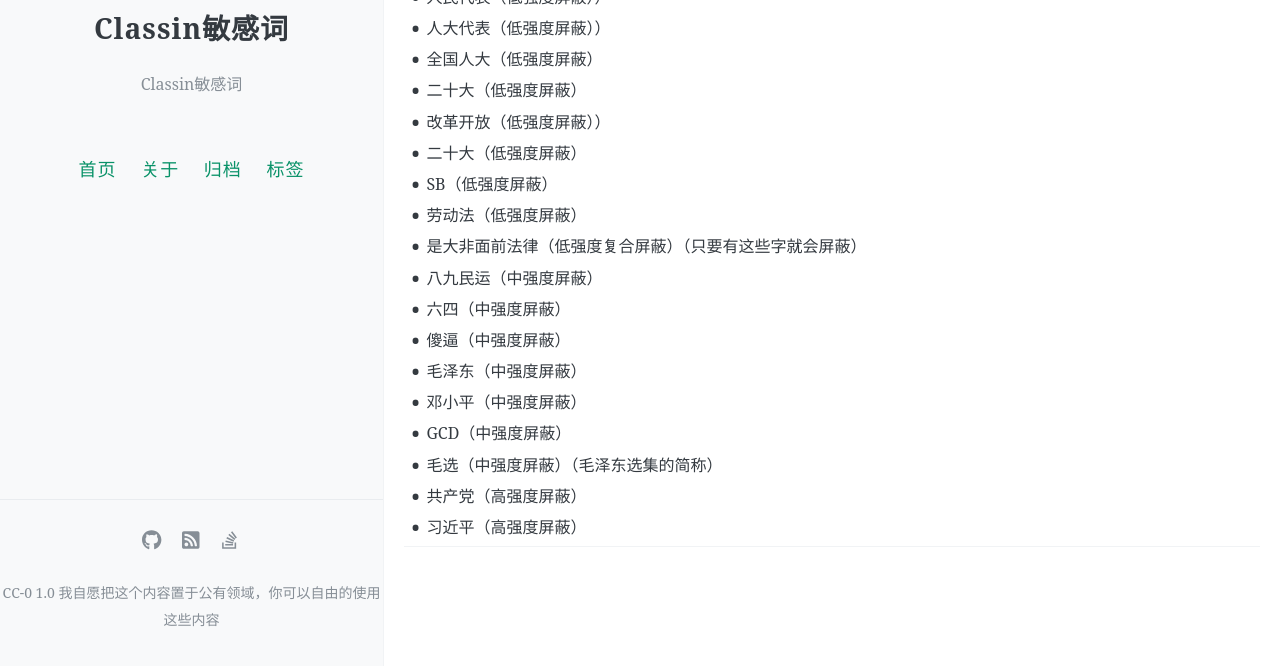
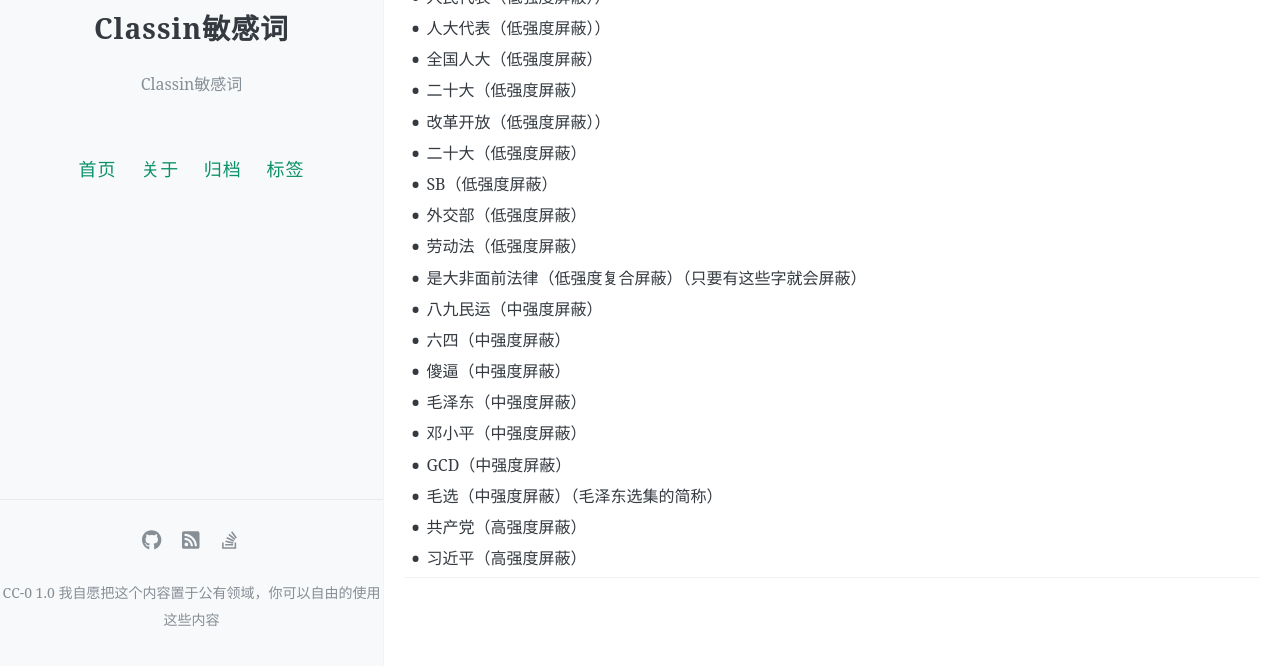
Before and after one commit to colinxu2020/classin, a Jekyll site: the page built from _posts/2022-10-06-minganci.md, in a window 1280 px wide and 961 px high, cut to the strip 294-960 px from the top of the window. Built offline with Jekyll 4.4.1, drawn with Linux system fonts in a browser that asks for light colours; comment, search, counter and statistics services are not loaded.

Commit message:
Update 2022-10-06-minganci.md

```diff
--- a/_posts/2022-10-06-minganci.md
+++ b/_posts/2022-10-06-minganci.md
@@ -19,6 +19,7 @@ comments: true
 - 改革开放（低强度屏蔽））
 - 二十大（低强度屏蔽）
 - SB（低强度屏蔽）
+- 外交部（低强度屏蔽）
 - 劳动法（低强度屏蔽）
 - 是大非面前法律（低强度复合屏蔽）（只要有这些字就会屏蔽）
 - 八九民运（中强度屏蔽）
```
